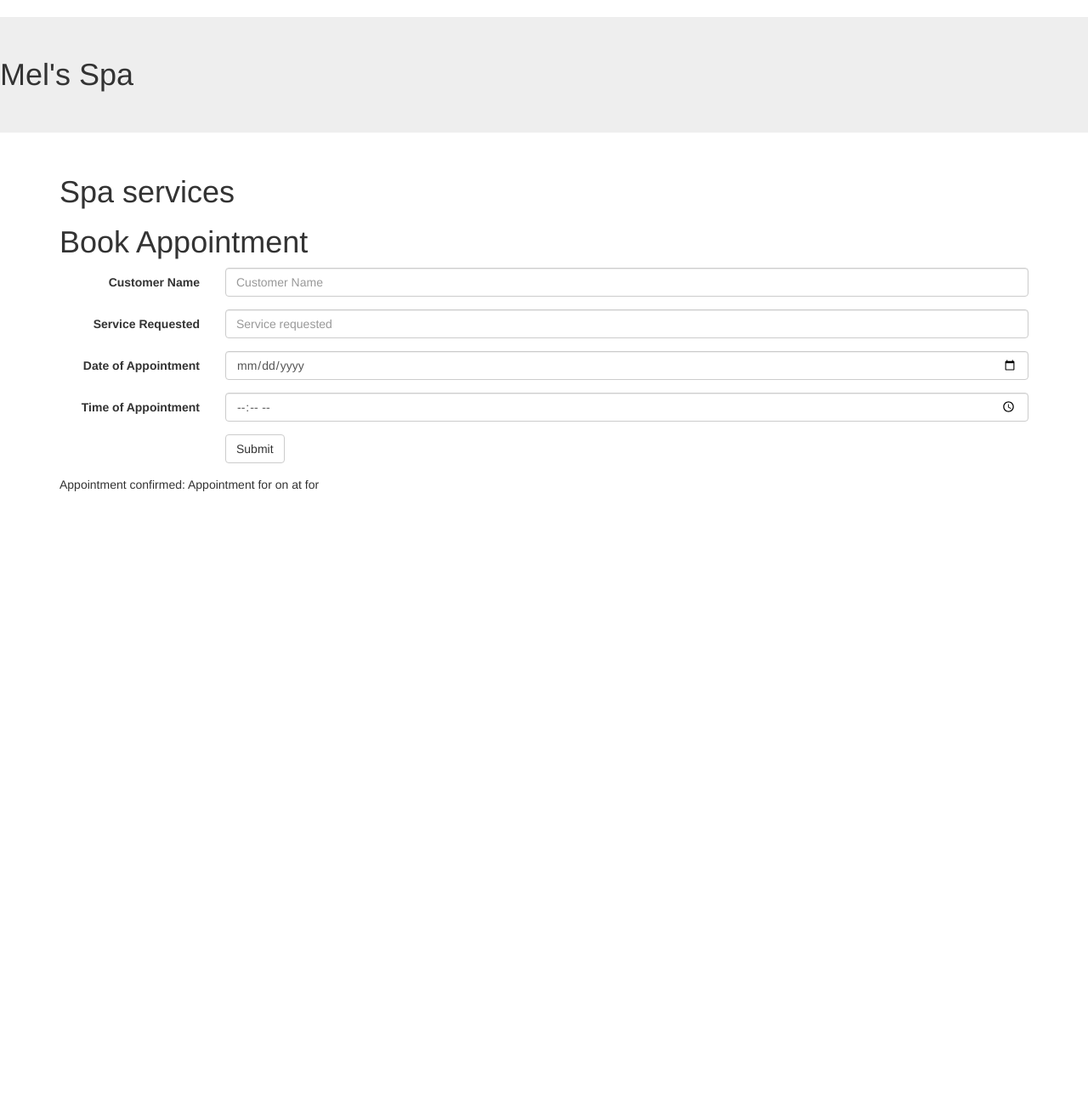
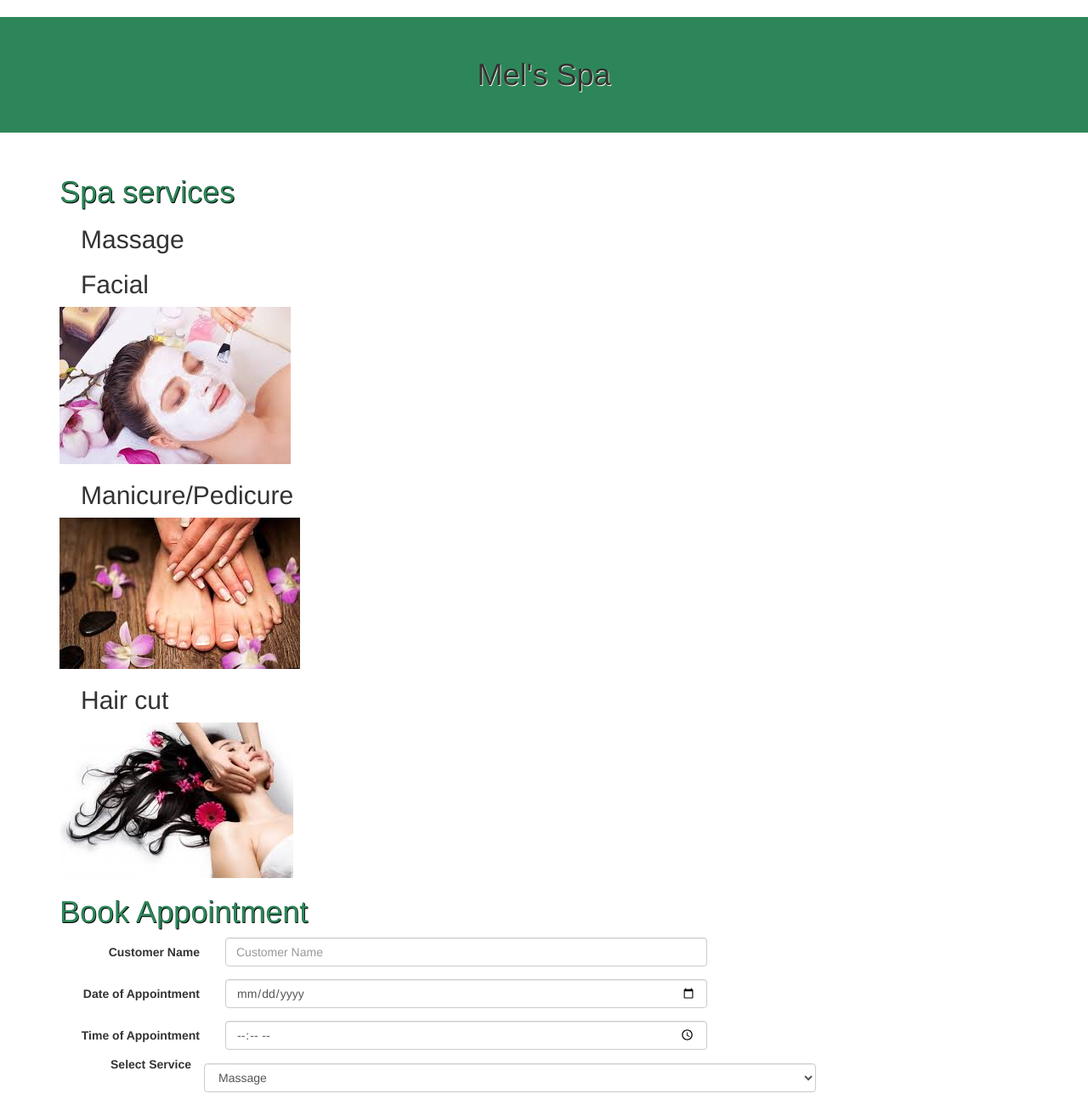
Before and after one commit to sleahy115/booking, a plain HTML site: page index.html in a window 1280 px wide. Shown: the top 1300 px of the page at 85% size. Before the commit the page ends 800 px from the top, so only its background shows below. Drawn offline with Linux system fonts and the light colour scheme.

Commit message:
add pics and show/hide pics

```diff
--- a/css/styles.css
+++ b/css/styles.css
@@ -0,0 +1,23 @@
+.jumbotron {
+  background-color: #2d8659;
+  text-align: center;
+  text-shadow: .8px .8px ivory;
+}
+h1 {
+  color: #2d8659;
+  text-shadow: .8px .8px black;
+}
+h2{
+  margin-left: 25px;
+}
+#massage-pic{
+  display: none;
+}
+.form-control {
+  width: 60%
+}
+select {
+  margin-top: 50px;
+  margin: 100px:
+  width: 60%
+}
--- a/index.html
+++ b/index.html
@@ -12,6 +12,14 @@
   <h1 class="jumbotron"> Mel's Spa</h1>
   <div class="container">
   <h1>Spa services</h1>
+  <h2 id="massage">Massage</h2>
+    <img src="img/massage-pic.jpg" alt="massage table" id="massage-pic">
+  <h2 id="facial">Facial</h2>
+      <img src="img/facial-pic.jpg" alt="facial" id="facial-pic">
+  <h2 id="mani">Manicure/Pedicure</h2>
+      <img src="img/mani-pic.jpg" alt="mani/pedi" id="mani-pic">
+  <h2 id="hair">Hair cut</h2>
+      <img src="img/hair-pic.jpg" alt="hair cut" id="hair-pic">
   <h1>Book Appointment</h1>
   <div id="appointment">
     <form class="form-horizontal">
@@ -21,13 +29,6 @@
           <input type="name" class="form-control" id="name" placeholder="Customer Name">
         </div>
       </div>
-      <form class="form-horizontal">
-        <div class="form-group">
-          <label for="service" class="col-sm-2 control-label">Service Requested</label>
-          <div class="col-sm-10">
-            <input type="text" class="form-control" id="service" placeholder="Service requested">
-          </div>
-        </div>
       <div class="form-group">
         <label for="date" class="col-sm-2 control-label">Date of Appointment</label>
         <div class="col-sm-10">
@@ -39,6 +40,15 @@
         <div class="col-sm-10">
           <input type="time" class="form-control" id="time" placeholder="Time of appointment">
         </div>
+        <div class="form-group">
+          <label for="service" class="col-sm-2 control-label">Select Service</label>
+          <select class="form-control" "col-sm-10" id="service">
+            <option>Massage</option>
+            <option>Facial</option>
+            <option>Manicure/Pedicure</option>
+            <option>Hair cut</option>
+        </select>
+      </div>
       </div>
       <div class="form-group">
         <div class="col-sm-offset-2 col-sm-10">
@@ -50,5 +60,6 @@
     <div id="show-apppointment">
       <p>Appointment confirmed: Appointment for <span class="name"></span> on <span class="date"></span> at <span class="time"></span> for <span class="service"></span></p>
     </div>
+  </div>
   </body>
 </html>
--- a/js/scripts.js
+++ b/js/scripts.js
@@ -1,15 +1,19 @@
 $(document).ready(function(){
+  $("#massage").click(function() {
+    $("#massage-pic").toggle();
+  });
   $("#appointment form").submit(function(event) {
     var nameInput = $("input#name").val();
     var dateInput = $("input#date").val();
-    var serviceInput = $("input#service").val();
+    var service = $("#service").val();
     var timeInput = $("input#time").val();
 
-  $(".name").text(nameInput);
-  $(".date").text(dateInput);
-  $(".time").text(timeInput);
-  $(".service").text(serviceInput);
+    $(".name").text(nameInput);
+    $(".date").text(dateInput);
+    $(".time").text(timeInput);
+    $(".service").text(service);
 
-  event.preventDefault();
+
+    event.preventDefault();
   });
 });
```
Also changed, not shown: img/facial-pic.jpg (added), img/hair-pic.jpg (added), img/mani-pic.jpg (added), img/massage-pic.jpg (added).
